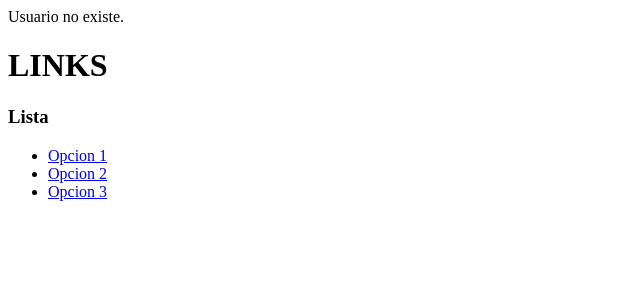
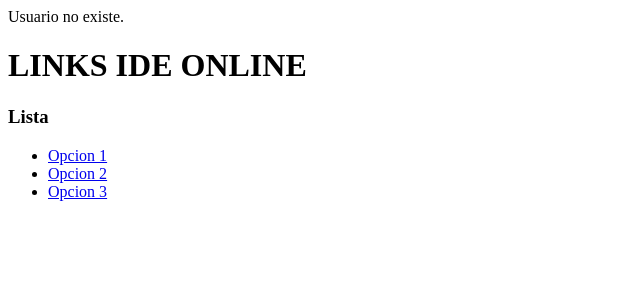
Before and after one commit to FelipeAlvarezVergara/Proyecto, a PHP site: page /Login.php in a window 1280 px wide. Shown: the top 300 px of the page, without its empty margins (0-640 px from the left). Run offline with PHP 8.4, Linux system fonts and the light colour scheme; data that the repository does not hold is empty.

Commit message:
Update Login.php

```diff
--- a/Login.php
+++ b/Login.php
@@ -33,7 +33,7 @@
 	     <head>
 	     </head>
 	     <body>
-	          <h1>LINKS</h1>
+	          <h1>LINKS IDE ONLINE</h1>
 	          <h3>Lista</h3>
 	          <ul>
 	          	<li><a href="https://www.offidocs.com/index.php/desktop-programming-tools-online/eclipse-online-ide-java-c-php">Opcion 1</li>
```
